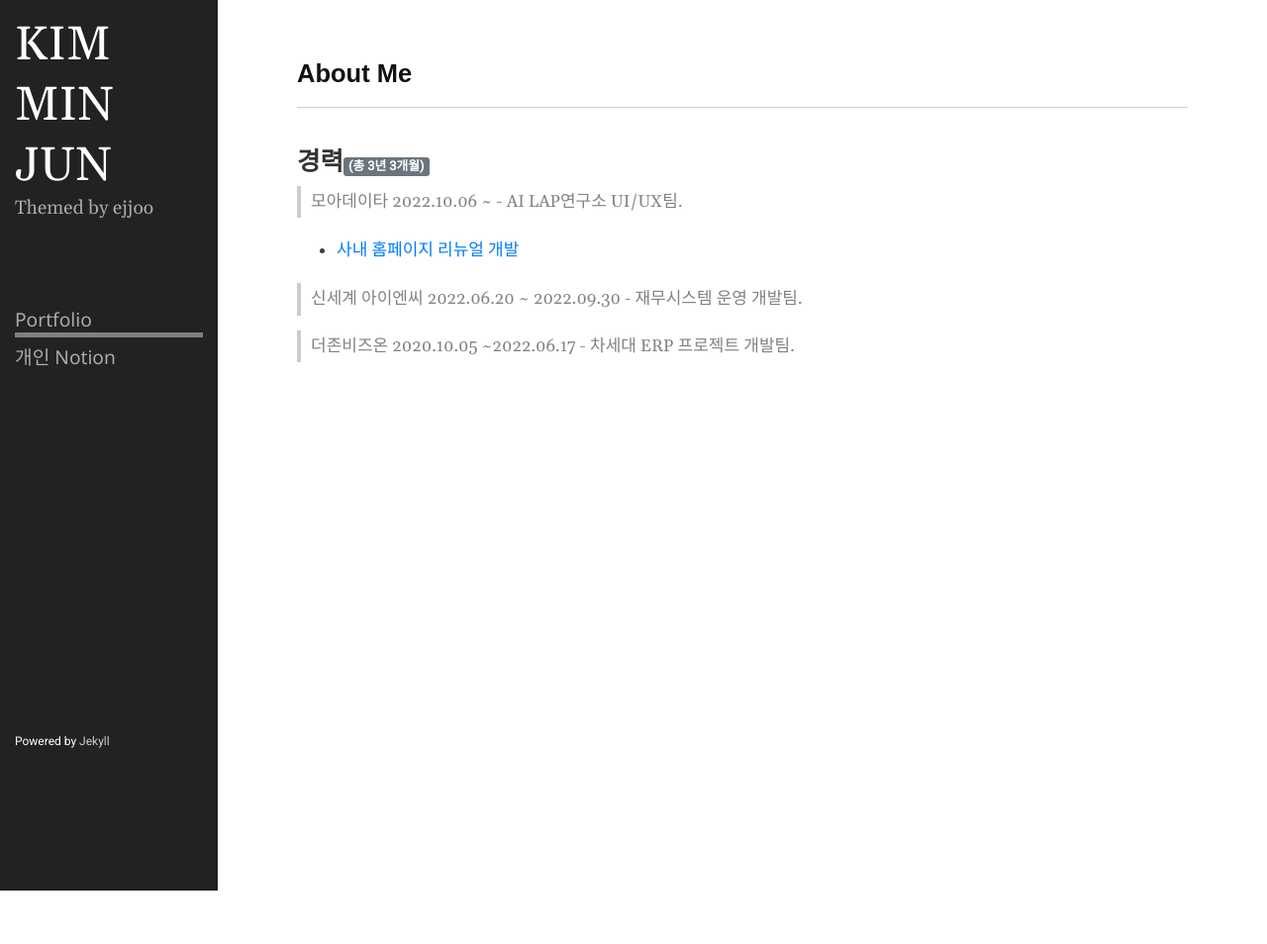
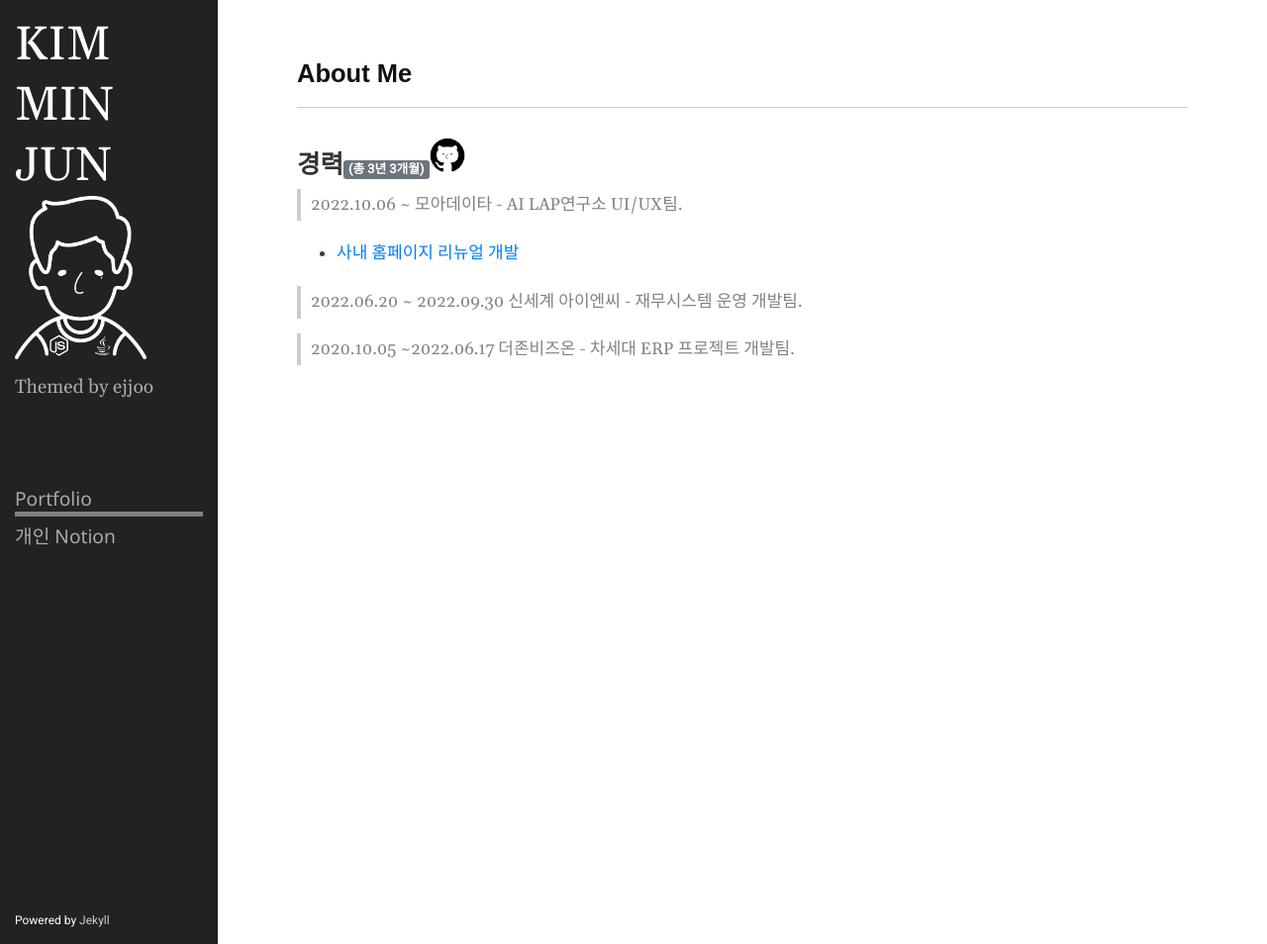
Before and after one commit to alswns1201/alswns1201.github.io, a Jekyll site: the page built from index.md, in a window 1280 px wide. Shown: the whole page at 99% size. Built offline with Jekyll 4.4.1, drawn with Linux system fonts in a browser that asks for light colours; before the commit the page ends 900 px from its top, so only the background shows below that.

Commit message:
로고 관련 적용.

```diff
--- a/_includes/header.html
+++ b/_includes/header.html
@@ -4,7 +4,8 @@
     {%- assign default_paths = site.pages | map: "path" -%}
     {%- assign page_paths = site.header_pages | default: default_paths -%}
     {%- assign titles_size = site.pages | map: 'title' | join: '' | size -%}
-    <a class="site-title" rel="author" href="{{ "/" | relative_url }}">{{ site.title | escape }}</a>
+    <a class="site-title" rel="author" href="{{ "/" | relative_url }}">{{ site.title | escape }}
+    </a>
 
     {%- if titles_size > 0 -%}
       <nav class="site-nav">
--- a/_includes/home.html
+++ b/_includes/home.html
@@ -1,12 +1,12 @@
 <article class="post">
   <header class="post-header home">
     <div class="post-title title-style stagger-item">
-     <div> About Me </div>
+     <div> About Me</div>
     </div>
   </header>
-  <h2 id="theme-monos title-style">경력<span class="badge">총 3년 3개월</span></h2>
+  <h2 id="theme-monos title-style">경력<span class="badge">총 3년 3개월</span><img src="/public/img/JalongGit.png" alt="alt text" /> </h2>
   <blockquote>
-    <p>모아데이타 2022.10.06 ~  - AI LAP연구소 UI/UX팀.</p>
+    <p> 2022.10.06 ~  모아데이타 - AI LAP연구소 UI/UX팀.</p>
   </blockquote>
   <div>
     <ul>
@@ -14,10 +14,10 @@
     </ul>
   </div>
   <blockquote>
-    <p>신세계 아이엔씨 2022.06.20 ~ 2022.09.30 - 재무시스템 운영 개발팀.</p>
+    <p> 2022.06.20 ~ 2022.09.30  신세계 아이엔씨  - 재무시스템 운영 개발팀.</p>
   </blockquote>
   <blockquote>
-    <p>더존비즈온 2020.10.05 ~2022.06.17  - 차세대 ERP 프로젝트 개발팀.</p>
+    <p>  2020.10.05 ~2022.06.17  더존비즈온 - 차세대 ERP 프로젝트 개발팀.</p>
   </blockquote>
 
 
--- a/_includes/sidebar.html
+++ b/_includes/sidebar.html
@@ -1,6 +1,7 @@
 <div class="sidebar-item sidebar-header">
 	<div class='sidebar-brand'>
-		<a href="/about/">{{ site.title }}</a>
+		<a href="/">{{ site.title }} <img src="/public/img/JalongProfile2.png" alt="alt text" /> </a>
+
 	</div>
 	<p class="lead">{{ site.description }}</p>
 	{%- if social.github -%}
--- a/public/css/style.css
+++ b/public/css/style.css
@@ -226,7 +226,7 @@ article {
 
 article.home div a, article.home pre a { color: #2c3e50; }
 article.home div a:hover, article.home pre a:hover { color: #2c3e50; text-decoration: none; }
-article img { max-width: 100%; }
+
 
 blockquote {
 	color: #828282;
@@ -316,6 +316,12 @@ header.home {
 	animation-delay: 0.6s;
 }
 
+/**
+img style
+ */
+ article img { max-width: 4%;   }
+
+ a img { max-width: 70%;   }
 
 
 
```
Also changed, not shown: public/img/JalongGit.png (added), public/img/JalongProfile.png (added), public/img/JalongProfile2.png (added).
